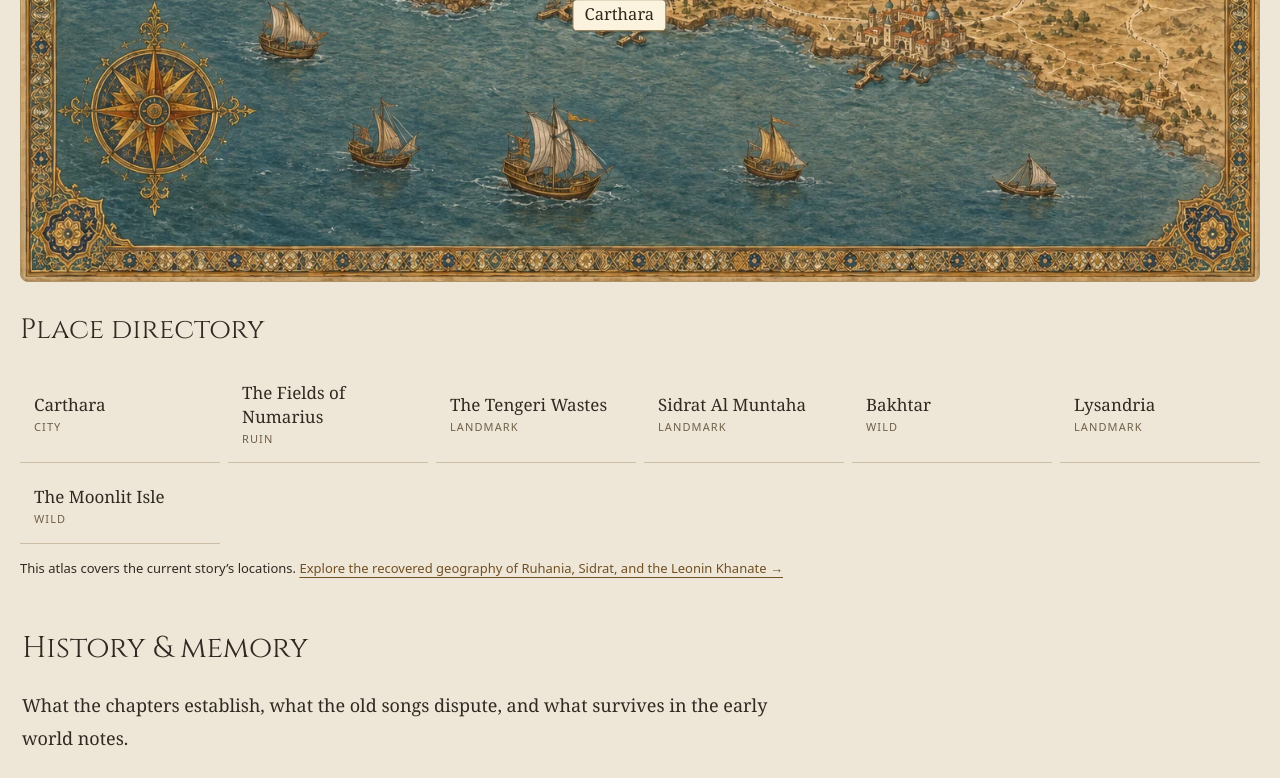
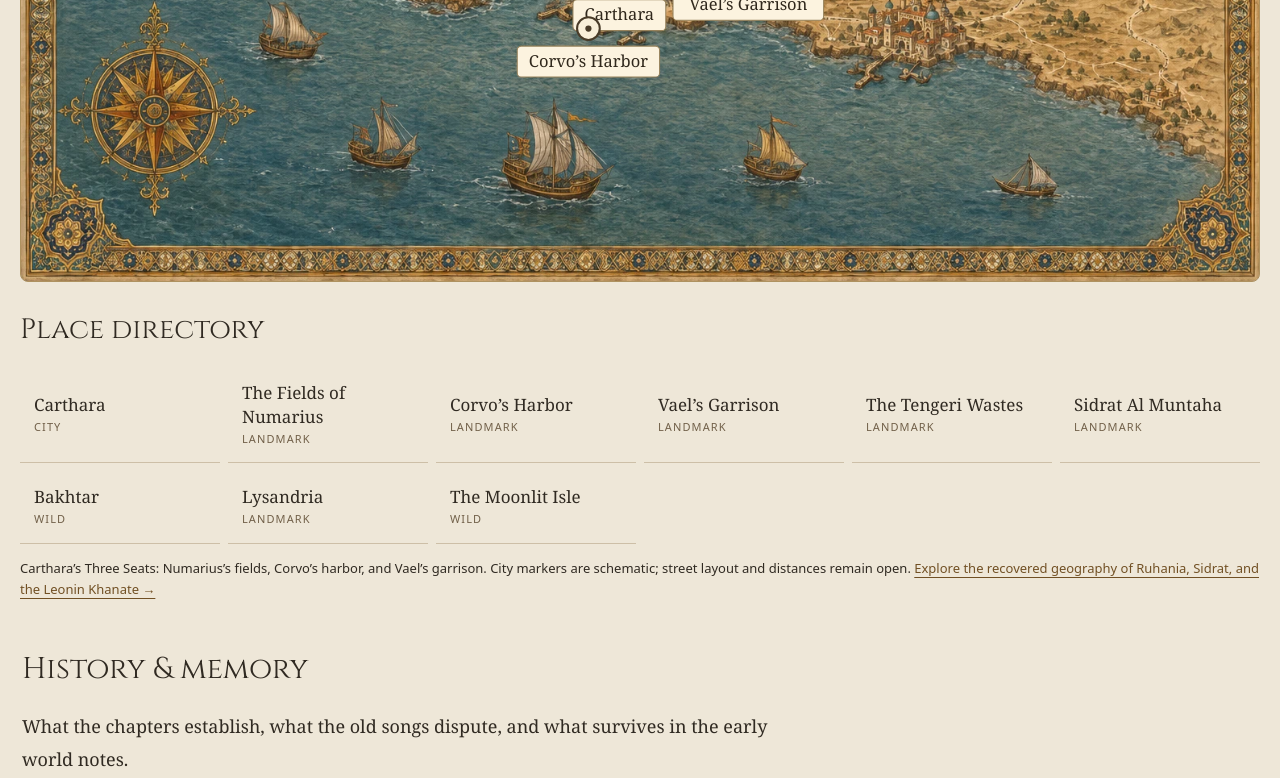
Before and after one commit to Suphian/chronicle, a Next.js app: page /world in a window 1280 px wide. Shown: the part 1156-1934 px from the top of the page. Built offline with nearby package versions, Linux system fonts and the light colour scheme.

Commit message:
Map all three Cartharan Seats and link their histories

```diff
--- a/src/components/WorldAtlas.tsx
+++ b/src/components/WorldAtlas.tsx
@@ -22,6 +22,7 @@ export function WorldAtlas({ initialAt }: { initialAt?: string }) {
     setPanelOpen(true);
     const url = new URL(window.location.href);
     url.searchParams.set("at", id);
+    url.hash = "";
     window.history.replaceState(null, "", url);
     stage.current?.scrollIntoView({ block: "start", behavior: window.matchMedia("(prefers-reduced-motion: reduce)").matches ? "instant" : "smooth" });
     // Also focus when choosing the already-open location again.
@@ -29,11 +30,11 @@ export function WorldAtlas({ initialAt }: { initialAt?: string }) {
   };
   const close = () => {
     setPanelOpen(false);
-    const url = new URL(window.location.href);
-    url.searchParams.delete("at");
-    window.history.replaceState(null, "", url);
+    // Keep the selected place in the shareable URL; dismissal is local UI state.
     const trigger = opener.current ?? svg.current?.querySelector<SVGElement>(`[data-place="${selected}"]`);
-    trigger?.focus({ preventScroll: trigger instanceof SVGElement });
+    const fromPin = trigger instanceof SVGElement;
+    trigger?.focus({ preventScroll: fromPin });
+    if (fromPin) requestAnimationFrame(() => stage.current?.scrollIntoView({ block: "start", behavior: "instant" }));
   };
   useEffect(() => {
     if (panelOpen && opener.current) closeButton.current?.focus({ preventScroll: true });
@@ -96,6 +97,6 @@ export function WorldAtlas({ initialAt }: { initialAt?: string }) {
     <div className="atlas-directory">
       <nav aria-label="Places"><h2>Place directory</h2><div className="atlas-place-list">{world.map((location) => <button key={location.id} aria-pressed={panelOpen && selected === location.id} aria-expanded={panelOpen && selected === location.id} aria-controls="atlas-place-details" onClick={(e) => pick(location.id, e.currentTarget)}>{location.name}<span>{location.type}</span></button>)}</div></nav>
     </div>
-    <p className="atlas-caption">This atlas covers the current story’s locations. <Link className="book-location" href="/library/geography-reconciliation">Explore the recovered geography of Ruhania, Sidrat, and the Leonin Khanate →</Link></p>
+    <p className="atlas-caption"><Link href="/library/factions/the-three-seats">Carthara’s Three Seats</Link>: Numarius’s fields, Corvo’s harbor, and Vael’s garrison. City markers are schematic; street layout and distances remain open. <Link className="book-location" href="/library/geography-reconciliation">Explore the recovered geography of Ruhania, Sidrat, and the Leonin Khanate →</Link></p>
   </div>;
 }
--- a/src/content/world.ts
+++ b/src/content/world.ts
@@ -2,8 +2,8 @@ import type { WorldLocation } from "./types";
 
 /**
  * Locations on the world map. Coordinates are on a 1200 x 800 canvas
- * (see src/components/WorldMap.tsx). Add new places here and they appear
- * as pins automatically.
+ * (see src/components/WorldAtlas.tsx). Add new places here and they appear
+ * as pins automatically. Positions are schematic, including city districts.
  */
 export const world: WorldLocation[] = [
   {
@@ -29,8 +29,33 @@ export const world: WorldLocation[] = [
       "Endless plantations east of the city walls, worked by the indentured. Idris Averroes was taken here the morning his stall was seized. He died here, and was buried where he fell, to feed the crop.",
     x: 720,
     y: 420,
-    type: "ruin",
+    type: "landmark",
     appearsIn: [{ chapter: "market-awnings", scene: "the-fields", label: "Idris is taken" }],
+  },
+  {
+    id: "carthara-harbor",
+    name: "Corvo’s Harbor",
+    tagline: "The Second Seat · Docks, customs, and the price of passage.",
+    description:
+      "Carthara's harbor and customs house are held by Magistra Ilvane Corvo, the Second Seat. Hanno leaves through these docks on Sinna's commission and returns with Alethea to a clerk's schedule of duties. Ships need working berths, carriers need wages, and repairs depend on levies the Seats dispute. Corvo's control does not mean she knows every cargo. This marker shows a part of Carthara; its exact layout remains open.",
+    x: 550,
+    y: 555,
+    type: "landmark",
+    appearsIn: [
+      { chapter: "journeys", scene: "sent-away", label: "Hanno sails" },
+      { chapter: "the-cure", scene: "return", label: "The customs charge" },
+    ],
+  },
+  {
+    id: "carthara-garrison",
+    name: "Vael’s Garrison",
+    tagline: "The Third Seat · The guard, its records, and the people at its door.",
+    description:
+      "General Tarquin Vael holds the Third Seat and commands Carthara's city guard, including Dyia. At the garrison, a woman asks Dyia to return her dead brother's belongings, forcing him to face what his methods have cost her. Soldiers need food and pay; officers keep records that can preserve a claim or conceal an abuse. The garrison belongs to Carthara, and its precise position and internal layout remain unwritten.",
+    x: 705,
+    y: 500,
+    type: "landmark",
+    appearsIn: [{ chapter: "rising-influence", scene: "patient-vigilance", label: "The missing belongings" }],
   },
   {
     id: "tengeri-wastes",
--- a/worldbuilding/continuity.md
+++ b/worldbuilding/continuity.md
@@ -91,7 +91,7 @@ Recommended revision, not established fact: keep alchemy his strongest craft; ma
 
 Dyia's extrajudicial killings already complicate his protective mission. Track witnesses, records, discipline, loyalty, and victims' families. His final choice should endanger something tangible beyond his feelings about Hanno.
 
-Numarius, Corvo, and Vael hold useful sources of power: food and debt, harbor and trade, armed force. Give each a constituency that can withdraw support, an expense they must meet, a rule they sometimes obey, and someone whose cooperation they need. Otherwise the triumvirate becomes three interchangeable villains. The current map's single-ruler summary of Carthara underrepresents the newer three-seat arrangement.
+Numarius, Corvo, and Vael hold useful sources of power: food and debt, harbor and trade, armed force. Give each a constituency that can withdraw support, an expense they must meet, a rule they sometimes obey, and someone whose cooperation they need. Otherwise the triumvirate becomes three interchangeable villains. The atlas now names all three holders and marks their fields, harbor, and garrison separately; its city positions remain schematic.
 
 ## World depth before world size
 
--- a/worldbuilding/factions/the-three-seats.md
+++ b/worldbuilding/factions/the-three-seats.md
@@ -4,7 +4,7 @@ ID: `the-three-seats` · Existing draft institution
 
 ## Established in current draft
 
-Numarius holds the fields, Corvo the harbor, and Vael the garrison. They govern Carthara and all profit from Ravash through the Silken Chain. The cure damages that revenue; the Dust later frightens all three. Corvo and Vael begin regarding Numarius as expendable.
+Numarius holds [the fields](../places/numarius-fields.md), Corvo [the harbor](../places/carthara-harbor.md), and Vael [the garrison](../places/carthara-garrison.md). They govern Carthara and all profit from Ravash through the Silken Chain. The cure damages that revenue; the Dust later frightens all three. Corvo and Vael begin regarding Numarius as expendable.
 
 Sources: [`codex.ts`](../../src/content/codex.ts); Chapters [Five](../../src/content/chapters/05-the-cure.ts), [Seven](../../src/content/chapters/07-rising-influence.ts), and [Nine](../../src/content/chapters/09-shadows-closing-in.ts).
 
--- /dev/null
+++ b/worldbuilding/places/carthara-garrison.md
@@ -0,0 +1,30 @@
+# Carthara Garrison
+
+ID: `carthara-garrison` · Existing draft location within [Carthara](carthara.md)
+
+## Established in current draft
+
+The garrison is the sphere held by [General Tarquin Vael](../characters/vael.md), the Third of the [Three Seats](../factions/the-three-seats.md). Vael commands the city guard, including [Dyia](../characters/dyia.md).
+
+The draft shows guard barracks with bunks, a sentry, and clerical records. At the garrison, Dyia receives a woman seeking the belongings of her dead brother. The institution holds detainees: a chair carrier remains there while his partner waits at Alethea's clinic, until Dyia orders his release. Vael's demand for grain at a council supper makes feeding the garrison an explicit concern alongside the harbor's need for repairs.
+
+Sources:
+
+- [`codex.ts`](../../src/content/codex.ts), `vael` and `the-city-guard`: command and the Third Seat.
+- [Chapter Two](../../src/content/chapters/02-bitter-apprenticeship.ts), `go-then`: Dyia returns past the barracks sentry to his bunk.
+- [Chapter Three](../../src/content/chapters/03-journeys.ts), `nightly-patrols`: the barracks clerk records the aftermath of Dyia's killing.
+- [Chapter Seven](../../src/content/chapters/07-rising-influence.ts), `patient-vigilance`: the woman's property claim at the garrison. This is the clearest scene for the garrison's map link.
+- [Chapter Seven](../../src/content/chapters/07-rising-influence.ts), `courtesies`: Vael demands food for the garrison at a council supper; this does not place the supper inside it.
+- [Chapter Nine](../../src/content/chapters/09-shadows-closing-in.ts), `beneath-the-veneer`: detention and the release order, reported from the clinic.
+
+## Interpretation
+
+The garrison connects routine employment and administration to coercive power. Pay, lodging, duty records, detention, and a family's demand for a missing key belong to the same institution; its consequences exceed any one officer's intentions.
+
+## Proposed development
+
+Follow a duty clerk, soldier, or relative through a concrete conflict over records, rations, wages, or property. Establish a procedure that can restrain an officer and the circumstances under which it fails.
+
+## Open geography and authority
+
+The garrison's precise position, size, walls, gates, and internal layout are unwritten. The relationship between the barracks shown in earlier chapters and the later garrison offices needs definition before drawing a detailed compound. A map marker denotes the existing institution, not proof of a particular street plan. Its status as a civic force or part of a larger army, and Vael's knowledge of Dyia's unlawful killings, remain open.
--- /dev/null
+++ b/worldbuilding/places/carthara-harbor.md
@@ -0,0 +1,30 @@
+# Carthara Harbor
+
+ID: `carthara-harbor` · Existing draft location within [Carthara](carthara.md)
+
+## Established in current draft
+
+The harbor is the maritime and customs sphere held by [Magistra Ilvane Corvo](../characters/corvo.md), the Second of the [Three Seats](../factions/the-three-seats.md). Supporting canon gives her control of the docks and customs house. The harbor is a part of Carthara, not a separate country or a fourth Seat.
+
+Hanno leaves through its shipping traffic on Sinna's commission and returns with Alethea. At the quay, a clerk charges him according to a schedule of goods. Later, a boat's missed berth and a disputed parcel in bonded storage complicate his plot against Sinna. Harbor repairs depend on a levy whose payment is tied to duties on Numarius's grain. Corvo also warns that indiscriminate cargo delays will spoil ordinary goods while unusual goods find another departure.
+
+Sources:
+
+- [`codex.ts`](../../src/content/codex.ts), `corvo`: docks, customs house, and the holder of the harbor.
+- [Chapter Three](../../src/content/chapters/03-journeys.ts), `sent-away`: Hanno's departure and the boatmaster's carriage charge.
+- [Chapter Five](../../src/content/chapters/05-the-cure.ts), `return`: arrival, the quay, and the clerk's schedule. This is the clearest scene for the harbor's map link.
+- [Chapter Six](../../src/content/chapters/06-shadows-and-accusations.ts), `the-shipment`: berth delay, storage, and disputed ownership.
+- [Chapter Seven](../../src/content/chapters/07-rising-influence.ts), `courtesies`: Corvo's harbor-levy dispute at a council supper; the conversation is not located at the harbor.
+- [Chapter Nine](../../src/content/chapters/09-shadows-closing-in.ts), `numarius-stirs`: customs and cargo discussed in the corridor after Dyia's audience.
+
+## Interpretation
+
+The harbor makes control over time, access, and records materially valuable. Corvo needs working trade as well as revenue; delaying a cargo can injure people who have no part in her political bargain.
+
+## Proposed development
+
+Give a dock worker, carrier, or customs clerk an independent stake in one disputed shipment. Trace the work and payment needed to repair a berth before using a port closure as an effortless political weapon.
+
+## Open geography and authority
+
+The number of quays, location of the customs house, harbor defenses, shoreline shape, and walking distances to other city places are not established. A map pin should identify the harbor within Carthara without presenting a schematic position as surveyed geography. Corvo's control does not establish knowledge of every shipment or personal responsibility for every inspection.
--- a/worldbuilding/places/carthara.md
+++ b/worldbuilding/places/carthara.md
@@ -4,7 +4,7 @@ ID: `carthara` · Existing draft location
 
 ## Established in current draft
 
-A southern coastal trade city with crowded markets, a harbor, a garrison, and debt plantations to its east. The [Three Seats](../factions/the-three-seats.md) rule it. The Averroes family lives above a pottery shop before dispossession. Hanno's cure brings prosperity; his Dust then damages the city's influential families. Alethea's clinic and their garden are here.
+A southern coastal trade city with crowded markets, [Corvo's harbor](carthara-harbor.md), [Vael's garrison](carthara-garrison.md), and [Numarius's debt plantations](numarius-fields.md) to its east. The [Three Seats](../factions/the-three-seats.md) rule it. The Averroes family lives above a pottery shop before dispossession. Hanno's cure brings prosperity; his Dust then damages the city's influential families. Alethea's clinic and their garden are here.
 
 Sources: [`world.ts`](../../src/content/world.ts), `carthara`; Chapters [One](../../src/content/chapters/01-market-awnings.ts), [Five](../../src/content/chapters/05-the-cure.ts), [Seven](../../src/content/chapters/07-rising-influence.ts), and [Ten](../../src/content/chapters/10-the-flower-in-her-hair.ts).
 
--- a/worldbuilding/places/numarius-fields.md
+++ b/worldbuilding/places/numarius-fields.md
@@ -10,7 +10,7 @@ Sources: [`world.ts`](../../src/content/world.ts), `numarius-fields`; Chapters [
 
 ## Interpretation
 
-The fields turn an abstract debt into control over bodies and food. They are a working institution in the draft, even though the map currently gives their pin the type `ruin`.
+The fields turn an abstract debt into control over bodies and food. They are a working institution in the draft, shown as a landmark on the atlas rather than an abandoned ruin.
 
 ## Proposed development
 
```
Also changed, not shown: worldbuilding/README.md.
